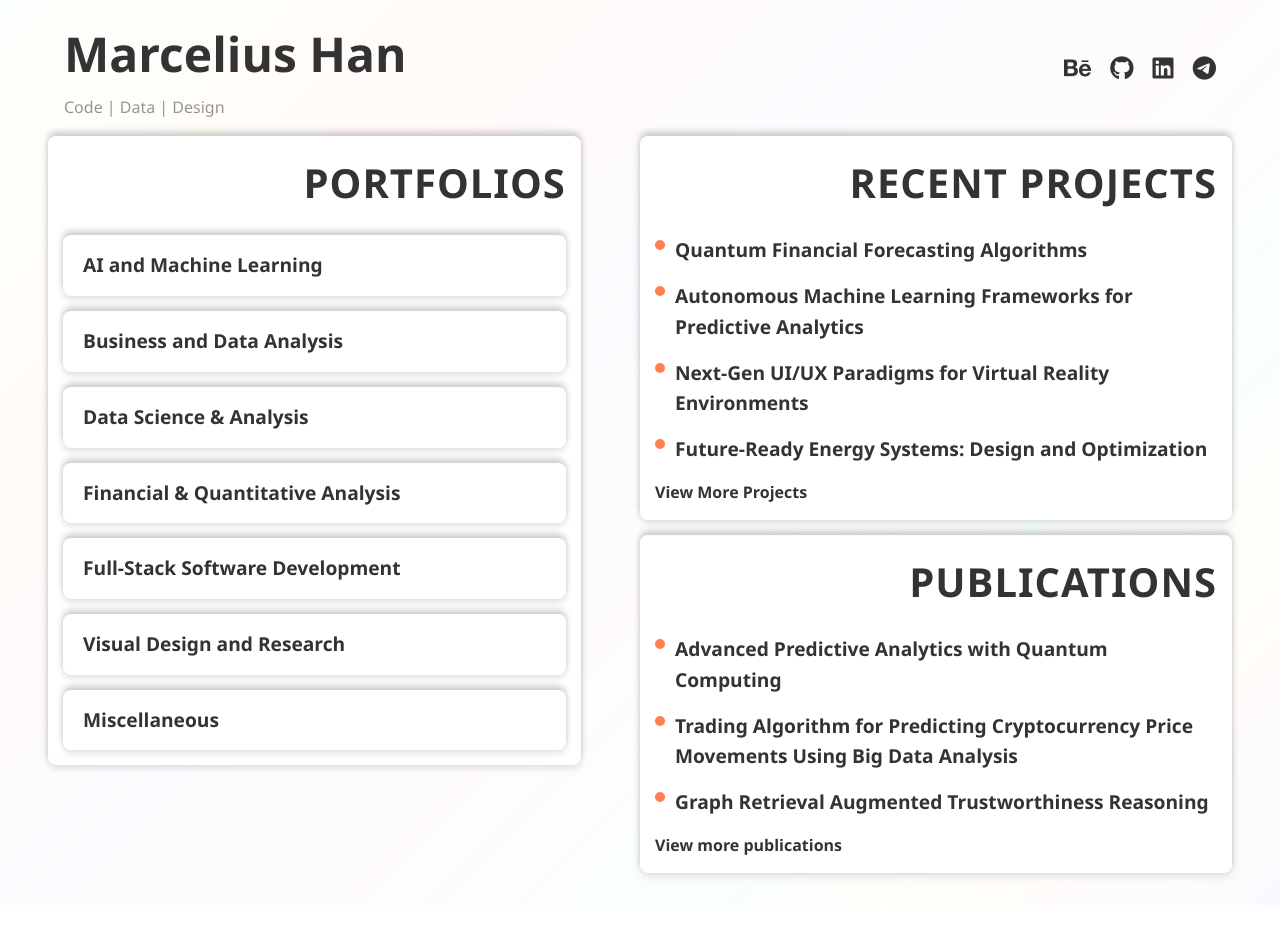
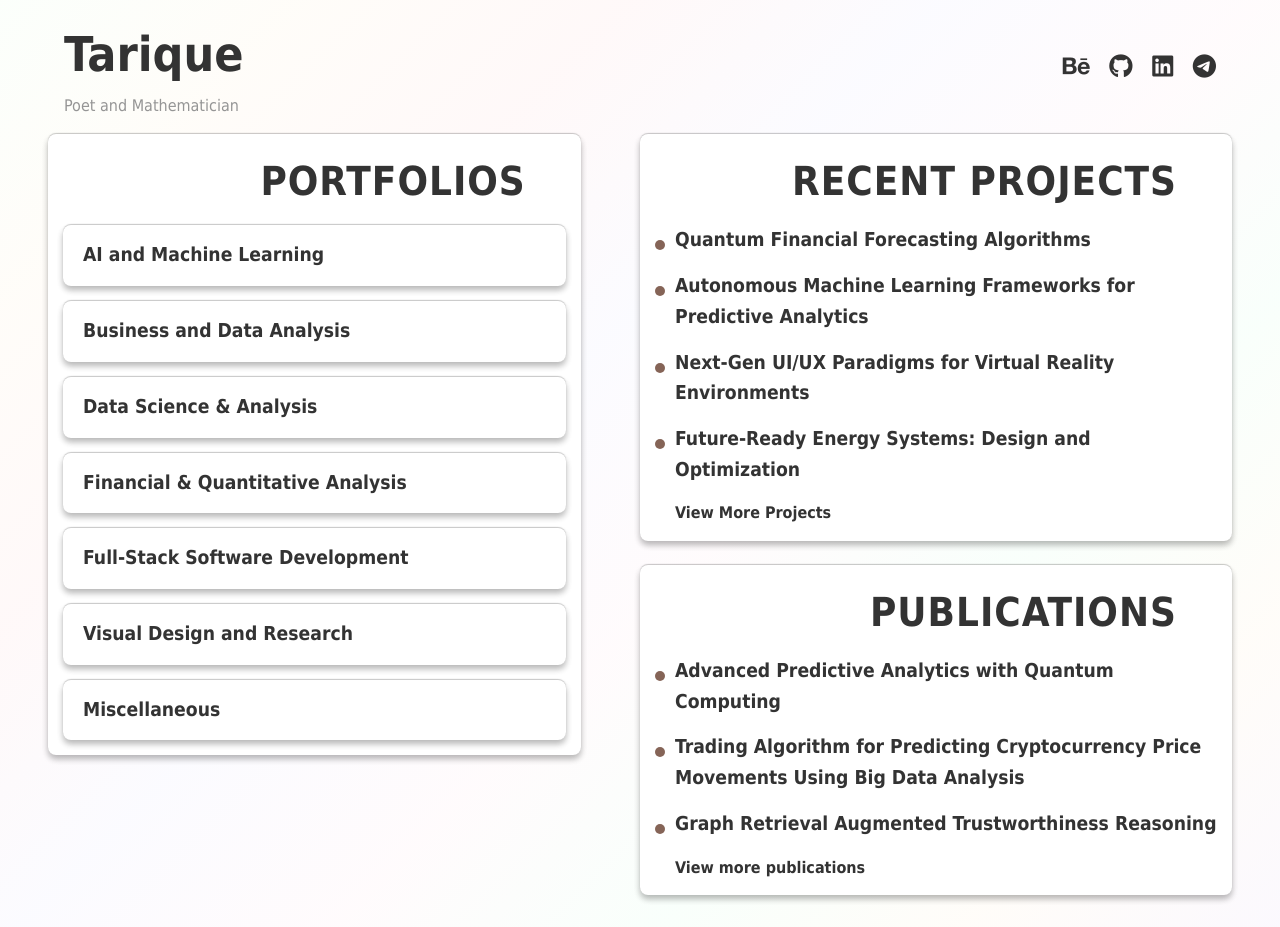
Before and after one commit to tariqve/tariqve.github.io, a plain HTML site: page docs/index.html in a window 1280 px wide. Before the commit the page ends 905 px from the top, so only its background shows below. Drawn offline with Linux system fonts and the light colour scheme.

Commit message:
final home

```diff
--- a/docs/assets/styles.css
+++ b/docs/assets/styles.css
@@ -27,8 +27,7 @@ button:hover,
 
 /* Basic styling for the body */
 body {
-    font-family: 'Segoe UI', Tahoma, Geneva, Verdana, sans-serif;
-    background: #ffffff;
+    font-family: Tahoma, Geneva, Verdana, sans-serif;
     color: #333;
     line-height: 1.6;
     padding: 1em 2em;
@@ -73,8 +72,10 @@ body {
     background: #ffffff;
     padding: 15px;
     border-radius: 8px;
-    box-shadow: 0 -4px 6px rgba(0, 0, 0, 0.2), 0 4px 6px rgba(0, 0, 0, 0.1);
-
+    box-shadow:
+    0 -1px 1px rgba(0, 0, 0, 0.2), /* Thin line at the top */
+    0 4px 6px rgba(0, 0, 0, 0.2),   /* Existing shadow on the bottom (darker) */
+    0 4px 6px rgba(0, 0, 0, 0.1);
 }
 
 
@@ -82,10 +83,11 @@ body {
 h2 {
     text-align: right;
     font-size: 2.5em;
-    margin-bottom: 0.5em;
+    margin-bottom: 0.3em;
     color: #333;
     text-transform: uppercase;
     letter-spacing: 1px;
+    margin-right: 1em;
 }
 
 /* Portfolio Links Styles */
@@ -101,15 +103,21 @@ h2 {
 .portfolio-links ul li {
     background: #ffffff;
     border-radius: 8px;
-    box-shadow: 0 -4px 6px rgba(0, 0, 0, 0.2), 0 4px 6px rgba(0, 0, 0, 0.1);
+    box-shadow:
+    0 -1px 1px rgba(0, 0, 0, 0.2), /* Thin line at the top */
+    0 4px 6px rgba(0, 0, 0, 0.2),   /* Existing shadow on the bottom (darker) */
+    0 4px 6px rgba(0, 0, 0, 0.1);
     overflow: hidden;
     cursor: pointer;
     transition: transform 0.3s ease, box-shadow 0.3s ease;
 }
 
 .portfolio-links ul li:hover {
-    transform: translateY(-4px);
-    box-shadow: 0 -4px 6px rgba(0, 0, 0, 0.2), 0 4px 6px rgba(0, 0, 0, 0.1);
+    transform: translateY(-3px);
+    box-shadow:
+    0 -1px 1px rgba(0, 0, 0, 0.2), /* Thin line at the top */
+    0 4px 6px rgba(0, 0, 0, 0.2),   /* Existing shadow on the bottom (darker) */
+    0 4px 6px rgba(0, 0, 0, 0.1);
     background: linear-gradient(135deg,
     rgba(255, 182, 193, 0.2) 0%, /* Light Pink */
     rgba(255, 228, 225, 0.2) 25%, /* Light Peach */
@@ -140,7 +148,7 @@ h2 {
     width: 50%;
     display: flex;
     flex-direction: column;
-    gap: 15px;
+    gap: 1.5em;
 }
 
 /* Right Section Specific Styles */
@@ -176,7 +184,10 @@ h2 {
     background: #ffffff;
     padding: 15px;
     border-radius: 8px;
-    box-shadow: 0 -4px 6px rgba(0, 0, 0, 0.2), 0 4px 6px rgba(0, 0, 0, 0.1);
+    box-shadow:
+    0 -1px 1px rgba(0, 0, 0, 0.2), /* Thin line at the top */
+    0 4px 6px rgba(0, 0, 0, 0.2),   /* Existing shadow on the bottom (darker) */
+    0 4px 6px rgba(0, 0, 0, 0.1);
 }
 
 .timeline {
@@ -192,11 +203,11 @@ h2 {
 .dot {
     width: 10px;
     height: 10px;
-    background-color: #ff7f50;
+    background-color: #856457;
     border-radius: 50%;
     position: absolute;
     left: -20px;
-    top: 5px;
+    top: 15px;
 }
 
 .project-info a {
@@ -214,6 +225,7 @@ h2 {
 .view-more {
     text-align: left;
     margin-top: 10px;
+    margin-left: 20px;
 }
 
 .view-more a {
@@ -244,7 +256,6 @@ h2 {
 }
 
 .branding .catchphrase {
-    margin: 2px 0 0;
     font-size: 1em;
     color: #959595;
 }
@@ -254,15 +265,18 @@ h2 {
 }
 
 .contact a {
-    color: #515151;
+    color: #7d7d7d;
     font-size: 1.5em;
     margin-left: 15px;
 }
 
 .contact a:hover {
-    color: #000000;
+    color: #ffffff;
 }
 
+.right-section a::before {
+    color:#000;
+}
 
 /* Tablet Styles (Portrait) */
 @media (max-width: 768px) {
--- a/docs/index.html
+++ b/docs/index.html
@@ -13,8 +13,8 @@
 
         <header class="header">
             <div class="branding">
-                <h1>Marcelius Han</h1>
-                <p class="catchphrase">Code | Data | Design</p>
+                <h1>Tarique</h1>
+                <p class="catchphrase">Poet and Mathematician</p>
             </div>
             <div class="contact">
                 <a href="https://www.behance.net/tariqve" target="_blank"><i class="fab fa-behance"></i></a>
```
